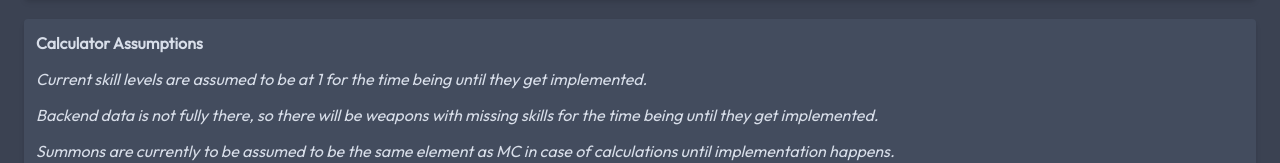
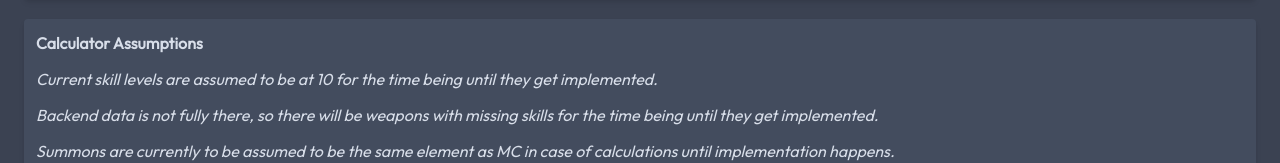
Before and after one commit to miiwo/granblue_front, a Next.js app: page /calc in a window 1280 px wide. Shown: the part 1087-1250 px from the top of the page. Built offline with nearby package versions, Linux system fonts and the light colour scheme.

Commit message:
Get HP to work with damage formula

```diff
--- a/src/app/calc/gbfcalcContext.tsx
+++ b/src/app/calc/gbfcalcContext.tsx
@@ -53,6 +53,7 @@ interface GBFWeaponGridContextData {
     setActiveSummonKey: (link: string | undefined) => void,
     setWeaponToTile: (weapon: Weapon) => void
     setSummonToTile: (summon: Summon) => void
+    updateDamageCalcs: () => void
 }
 
 // INITIAL VARIABLE DATA
@@ -137,7 +138,8 @@ export const GBFWeaponGridContext = createContext<GBFWeaponGridContextData>({
     setActiveWeaponKey: (weaponlink) => {},
     setActiveSummonKey: (link) => {},
     setWeaponToTile: (weapon) => {},
-    setSummonToTile: (summon) => {}
+    setSummonToTile: (summon) => {},
+    updateDamageCalcs: () => {},
 })
 
 // PROVIDER
@@ -177,7 +179,6 @@ export function GBFWeaponGridContextProvider( {children}:GBFWeaponGridContextPro
             const _dmgMods = calculateGridMods(Object.keys(_grid).map<Weapon>(key => _grid[key]),
                                                 Object.keys(_sumGrid).map<Summon>(key => _sumGrid[key]),
                                                 hp.current)
-            //console.log(_dmgMods)
             console.log(_grid)
             setDmgFormulaMods({
                 'Total': {
@@ -185,11 +186,11 @@ export function GBFWeaponGridContextProvider( {children}:GBFWeaponGridContextPro
                     mulx: '=',
                   },
                   'Magna': {
-                      num: _dmgMods.magna,
+                      num: roundTo( ((1+(_dmgMods.magna/100)) * (1+(_dmgMods.magna_enm/100)) * (1+(_dmgMods.magna_stam/100)))*100 - 100, 2),
                       mulx: 'x',
                     },
                   'Normal': {
-                    num: _dmgMods.normal,
+                    num: roundTo( ((1+(_dmgMods.normal/100)) * (1+(_dmgMods.normal_enm/100)) * (1+(_dmgMods.normal_stam/100)))*100 - 100, 2),
                     mulx: 'x',
                   },
                   'EX': {
@@ -237,11 +238,11 @@ export function GBFWeaponGridContextProvider( {children}:GBFWeaponGridContextPro
                     mulx: '=',
                   },
                   'Magna': {
-                      num: _dmgMods.magna,
+                      num: roundTo( ((1+(_dmgMods.magna/100)) * (1+(_dmgMods.magna_enm/100)) * (1+(_dmgMods.magna_stam/100)))*100 - 100, 2),
                       mulx: 'x',
                     },
                   'Normal': {
-                    num: _dmgMods.normal,
+                    num: roundTo( ((1+(_dmgMods.normal/100)) * (1+(_dmgMods.normal_enm/100)) * (1+(_dmgMods.normal_stam/100)))*100 - 100, 2),
                     mulx: 'x',
                   },
                   'EX': {
@@ -268,6 +269,47 @@ export function GBFWeaponGridContextProvider( {children}:GBFWeaponGridContextPro
         }
     }
 
+    const updateDamageCalcs = () => {
+        const _dmgMods = calculateGridMods(Object.keys(grid).map<Weapon|undefined>(key => grid[key]),
+                                            Object.keys(summonGrid).map<Summon|undefined>(key => summonGrid[key]),
+                                            hp.current)
+
+        // roundTo((((1 + magna_atk) * (1 + normal_atk) * (1 + ex_atk) * (1 + normal_stam_atk) * (1 + normal_enm_atk) * (1 + magna_stam_atk) * (1 + magna_enm_atk))-1)*100, 2)
+        setDmgFormulaMods({
+            'Total': {
+                num: _dmgMods.total,
+                mulx: '=',
+                },
+                'Magna': {
+                    num: roundTo( ((1+(_dmgMods.magna/100)) * (1+(_dmgMods.magna_enm/100)) * (1+(_dmgMods.magna_stam/100)))*100 - 100, 2),
+                    mulx: 'x',
+                },
+                'Normal': {
+                num: roundTo( ((1+(_dmgMods.normal/100)) * (1+(_dmgMods.normal_enm/100)) * (1+(_dmgMods.normal_stam/100)))*100 - 100, 2),
+                mulx: 'x',
+                },
+                'EX': {
+                num: _dmgMods.ex,
+                mulx: 'x',
+                },
+                'Elemental': {
+                    num: 0,
+                    mulx: '',
+                }
+        })
+
+        setUtilityMods({
+            'Might': _dmgMods.normal,
+            'Omega Might': _dmgMods.magna,
+            'EX Might': _dmgMods.ex,
+            'Stamina': _dmgMods.normal_stam,
+            'Omega Stamina': _dmgMods.magna_stam,
+            'Enmity': _dmgMods.normal_enm,
+            'Omega Enmity': _dmgMods.magna_enm,
+            'Crit': _dmgMods.crit,
+            'TA Rate': _dmgMods.ta,
+        })
+    }
     return (
         <GBFWeaponGridContext.Provider value={{
             grid,
@@ -281,6 +323,7 @@ export function GBFWeaponGridContextProvider( {children}:GBFWeaponGridContextPro
             setActiveSummonKey,
             setWeaponToTile,
             setSummonToTile,
+            updateDamageCalcs,
         }}
         >
             {children}
@@ -288,7 +331,7 @@ export function GBFWeaponGridContextProvider( {children}:GBFWeaponGridContextPro
     )
 }
 
-export const calculateGridMods = (weaponList: Weapon[], summonList: Summon[], hp: number) => {
+export const calculateGridMods = (weaponList: (Weapon | undefined)[], summonList: (Summon|undefined)[], hp: number) => {
     let magna_atk = 0
     let normal_atk = 0
     let ex_atk = 0
@@ -374,7 +417,7 @@ export const calculateGridMods = (weaponList: Weapon[], summonList: Summon[], hp
         }
 
 
-        if (skill.stat.includes('ta')) {
+        if (skill.stat.includes('ta') && !skill.stat.includes('stam')) {
             switch (skill.type) {
                 case 'magna':
                     ta_rate += skill.strength['ta']/100*magna_summon
@@ -392,9 +435,9 @@ export const calculateGridMods = (weaponList: Weapon[], summonList: Summon[], hp
                     if (hp >= 25) {
                         if (skill_level <= 15) {
                             console.log(hp)
-                            magna_stam_atk += (hp / (skill.strength['stam'] - skill_level))**2.9 + 2.1
+                            magna_stam_atk += ((hp / (skill.strength['stam'] - skill_level))**2.9 + 2.1)/100
                         } else { // skill lvl 16 - 20
-                            magna_stam_atk += (hp / (skill.strength['stam'] - (15 + (0.4 * (skill_level-15)))))**2.9 + 2.1
+                            magna_stam_atk += ((hp / (skill.strength['stam'] - (15 + (0.4 * (skill_level-15)))))**2.9 + 2.1)/100
                         }
                     }
                     break
@@ -404,9 +447,9 @@ export const calculateGridMods = (weaponList: Weapon[], summonList: Summon[], hp
                             // TODO: Implement this later
                         } else {
                             if (skill_level <= 15) {
-                                normal_stam_atk += (hp / (skill.strength['stam'] - skill_level))**2.9 + 2.1
+                                normal_stam_atk += ((hp / (skill.strength['stam'] - skill_level))**2.9 + 2.1)/100
                             } else { // skill lvl 16 - 20
-                                normal_stam_atk += (hp / (skill.strength['stam'] - (15 + (0.4 * (skill_level-15)))))**2.9 + 2.1
+                                normal_stam_atk += ((hp / (skill.strength['stam'] - (15 + (0.4 * (skill_level-15)))))**2.9 + 2.1)/100
                             }
                         }
                     }
@@ -480,8 +523,8 @@ export const calculateGridMods = (weaponList: Weapon[], summonList: Summon[], hp
         magna: roundTo(magna_atk*100, 2),
         normal: roundTo(normal_atk*100, 2),
         ex: roundTo(ex_atk*100, 2),
-        magna_stam: roundTo(magna_stam_atk, 2),
-        normal_stam: roundTo(normal_stam_atk, 2),
+        magna_stam: roundTo(magna_stam_atk*100, 2),
+        normal_stam: roundTo(normal_stam_atk*100, 2),
         magna_enm: roundTo(magna_enm_atk, 2),
         normal_enm: roundTo(normal_enm_atk, 2),
         ta: roundTo(ta_rate*100, 2),
--- a/src/app/calc/page.tsx
+++ b/src/app/calc/page.tsx
@@ -52,7 +52,7 @@ export default function CalculatorPage({ searchParams }: SearchParamProps) {
 
                     <div className="col-span-2 bg-nordtwo rounded shadow-md px-3 py-3 mb-5 flex flex-col gap-3">
                         <h3 className="font-bold">Calculator Assumptions</h3>
-                        <p><i>Current skill levels are assumed to be at 1 for the time being until they get implemented.</i></p>
+                        <p><i>Current skill levels are assumed to be at 10 for the time being until they get implemented.</i></p>
                         <p><i>Backend data is not fully there, so there will be weapons with missing skills for the time being until they get implemented.</i></p>
                         <p><i>Summons are currently to be assumed to be the same element as MC in case of calculations until implementation happens.</i></p>
                     </div>
--- a/src/app/components/calc/gbf-hp.tsx
+++ b/src/app/components/calc/gbf-hp.tsx
@@ -12,6 +12,7 @@ export function GBFSlider ({initialVal, children}: NumberSliderProps) {
     function onMouseUp(event:any) {
         if (gbfContext.hp) {
             gbfContext.hp.current = event.target.value
+            gbfContext.updateDamageCalcs()
         }
         //[&::-webkit-slider-thumb]:
     }
```
